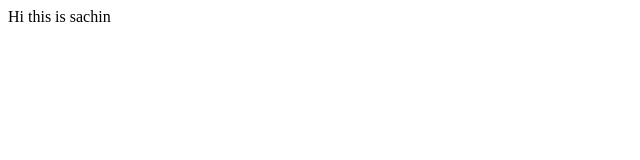
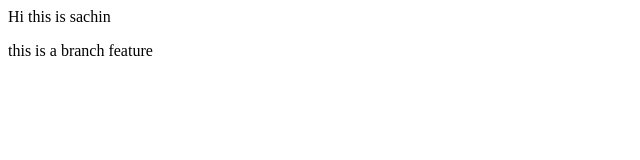
Before and after one commit to Sachin-dotcom-coder/gitdemo2, a plain HTML site: page index.html in a window 1280 px wide. Shown: the whole page, without its empty margins (0-640 px from the left). Drawn offline with Linux system fonts and the light colour scheme.

Commit message:
Added new brnach feature

```diff
--- a/index.html
+++ b/index.html
@@ -1,5 +1,6 @@
 <html>
     <body>
         <p>Hi this is sachin </p>
+        <p>this is a branch feature</p>
     </body>
 </html>
```
